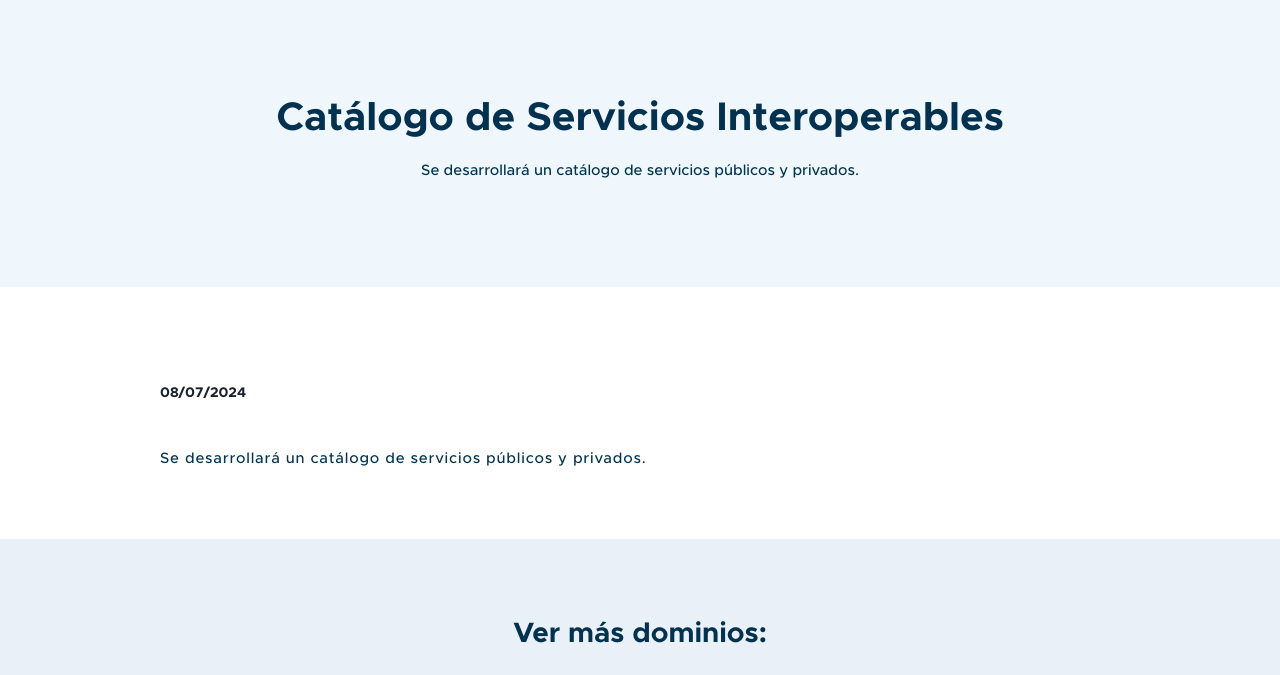
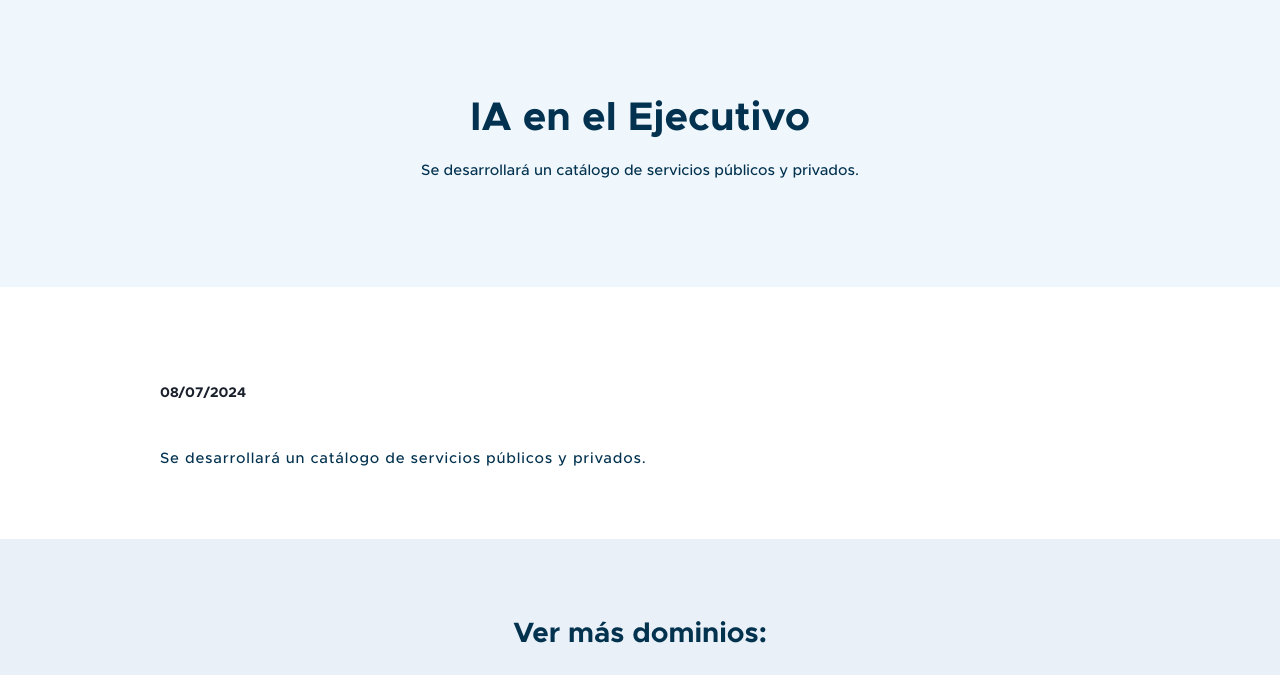
Before and after one commit to RedCiudadana/Lab_Inteligencia_Artificial, an Eleventy site: page src/transformacion/2024-07-08-catálogo-de-servicios-interoperables.md in a window 1280 px wide. Shown: the part 87-762 px from the top of the page. Built offline with nearby package versions, Linux system fonts and the light colour scheme; Eleventy itself is replaced by a stand-in of ours; files that its build step writes are made by us from their sources; what render-markdown-js would draw is missing.

Commit message:
Update Interoperabilidad “2024-07-08-catálogo-de-servicios-interoperables”

```diff
--- a/src/transformacion/2024-07-08-catálogo-de-servicios-interoperables.md
+++ b/src/transformacion/2024-07-08-catálogo-de-servicios-interoperables.md
@@ -1,5 +1,5 @@
 ---
-title: Catálogo de Servicios Interoperables
+title: IA en el Ejecutivo
 image: /assets/cms/interoperabildiad_gd-22.png
 description: Se desarrollará un catálogo de servicios públicos y privados.
 date: 2024-07-08T18:33:52.019Z
```
